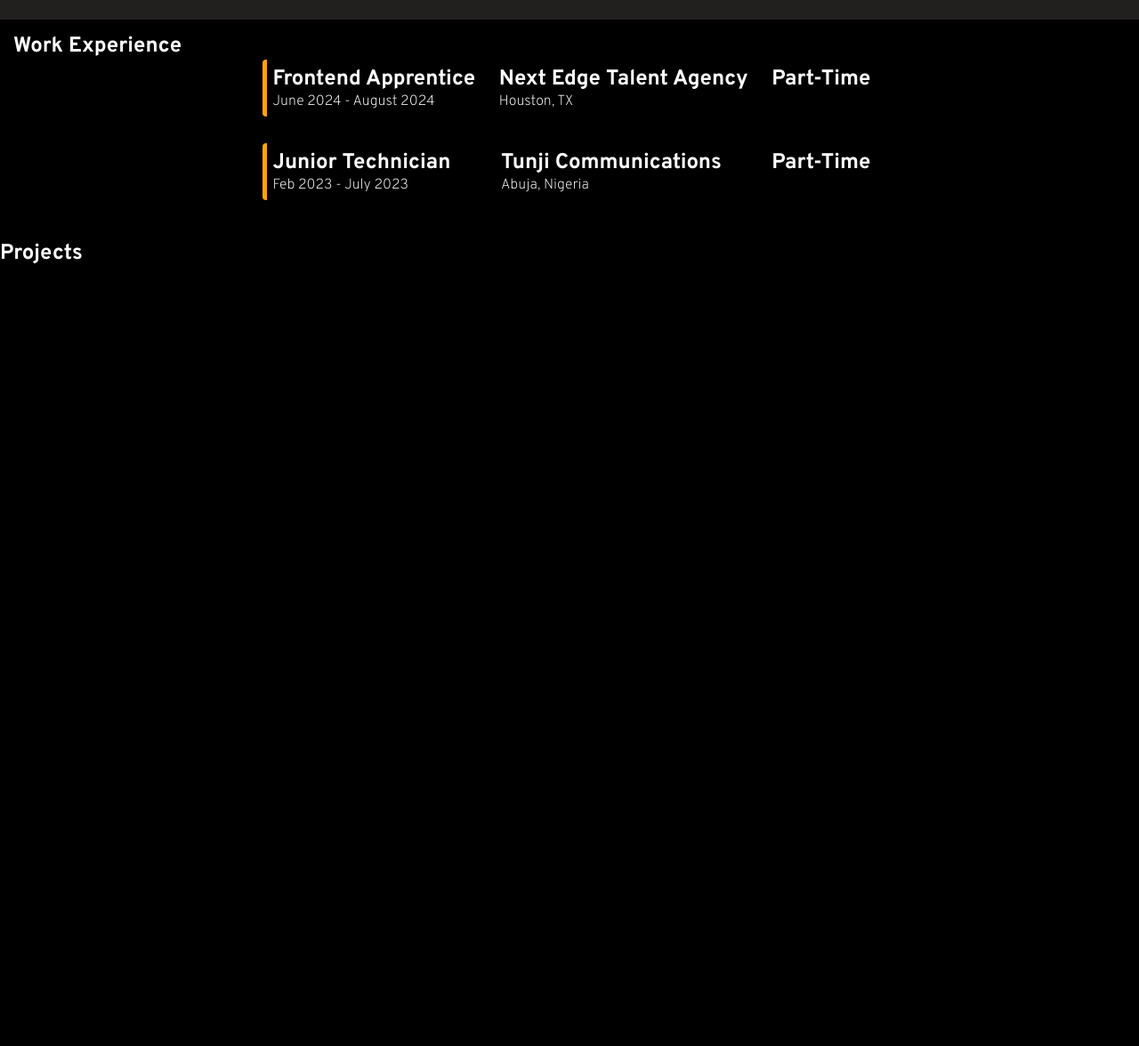
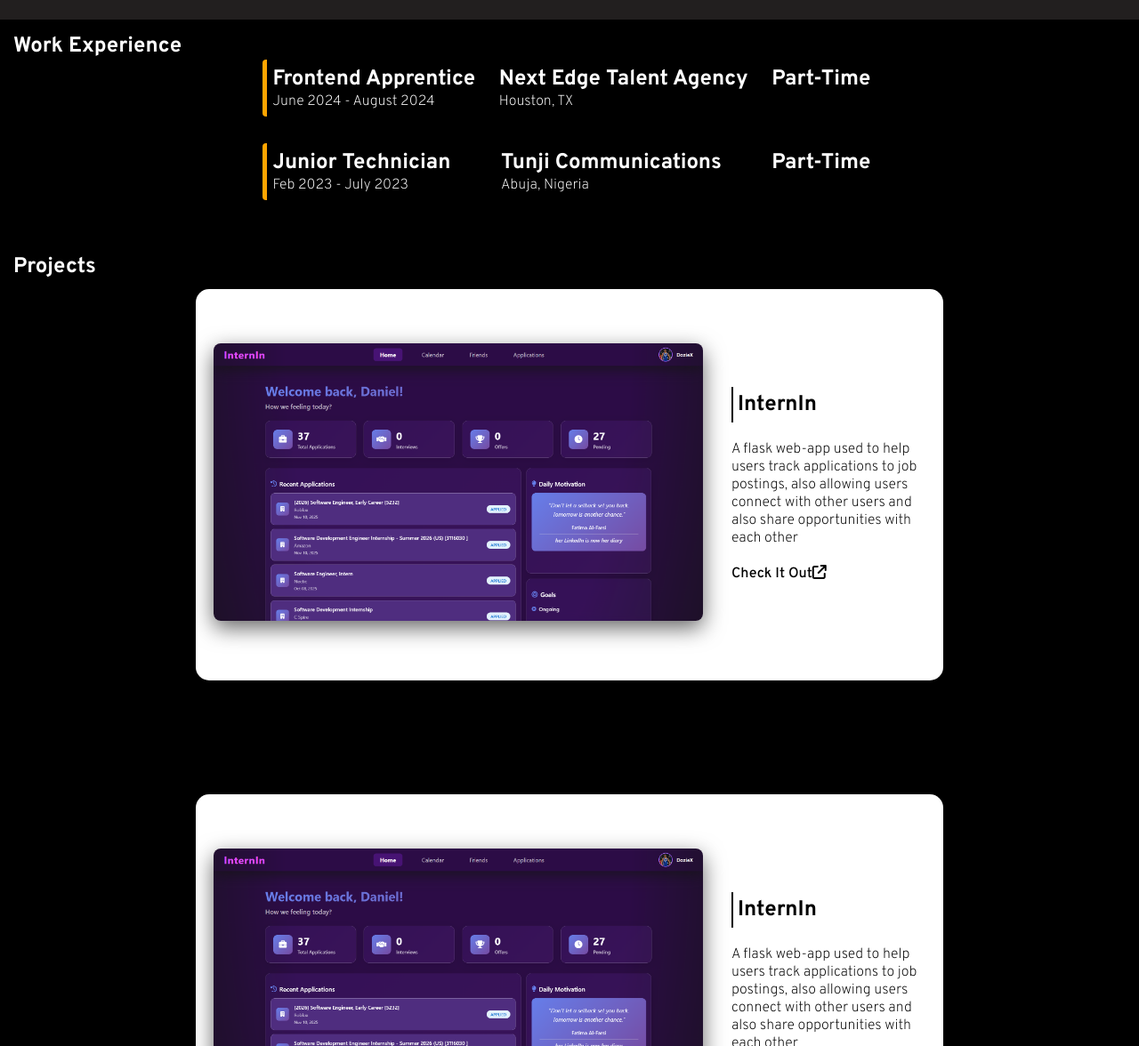
Before and after one commit to Mechamorph1903/personal-portofolio, a plain HTML site: page index.html in a window 1280 px wide. Shown: the part 1624-2800 px from the top of the page at 89% size. Before the commit the page ends 1924 px from the top, so only its background shows below. Drawn offline with Linux system fonts and the light colour scheme; a web font is replaced by a local one.

Commit message:
Html complete

```diff
--- a/index.html
+++ b/index.html
@@ -141,6 +141,34 @@
 	</section>
 	<section id="projects">
 		<h1>Projects</h1>
+		<div id="proj-container">
+			<div class="project-card">
+				<div class="screenshot">
+					<img src="internin.png" alt="">
+				</div>
+				<div class="description">
+					<h2>InternIn</h2>
+					<p>
+						A flask web-app used to help users track applications to job postings,
+						also allowing users connect with other users and also share opportunities with each other
+					</p>
+					<a href="https://internin.onrender.com">Check It Out<i class="fa-solid fa-arrow-up-right-from-square"></i></a>
+				</div>
+			</div>
+			<div class="project-card">
+				<div class="screenshot">
+					<img src="internin.png" alt="">
+				</div>
+				<div class="description">
+					<h2>InternIn</h2>
+					<p>
+						A flask web-app used to help users track applications to job postings,
+						also allowing users connect with other users and also share opportunities with each other
+					</p>
+					<a href="https://internin.onrender.com">Check It Out<i class="fa-solid fa-arrow-up-right-from-square"></i></a>
+				</div>
+			</div>
+		</div>
 	</section>
 </body>
 </html>
--- a/styles.css
+++ b/styles.css
@@ -132,7 +132,7 @@ margin: 0 10em;
 }
 
 #about{
-	background-color: rgb(29, 26, 26);
+	background-color: rgb(10, 10, 10);
 	padding: 15px;
 }
 
@@ -247,3 +247,64 @@ margin: 0 10em;
 .experience-card > p{
 	color: gray;
 }
+
+#projects{
+	padding: 15px;
+}
+
+#proj-container{
+	display: flex;
+	justify-content: center;
+	align-items: center;
+	flex-direction: column;
+	padding: 10px;
+	gap: 8em;
+
+}
+
+.project-card{
+	display: flex;
+	width: 50em;
+	height: 25em;
+	padding: 20px;
+	background-color: white;
+	color: black;
+	align-items: center;
+	justify-content: space-between;
+	border-radius: 15px;
+}
+
+.screenshot > img{
+	width: 550px;
+	height: auto;
+	border-radius: 8px;
+	    box-shadow: 0 8px 24px rgba(0,0,0,0.6);
+
+}
+
+.description > a {
+	text-decoration: none;
+	color: black;
+	font-weight: 500;
+	transition: all 0.4s ease-in-out;
+}
+
+.description > a:hover{
+	font-size: large;
+	text-decoration: underline;
+
+}
+
+.description > h2{
+	border-left: 2px solid black;
+	padding: 5px;
+	margin-bottom: 20px;
+}
+
+.description > p{
+	margin-bottom: 20px;
+}
+
+.description{
+	margin-left: 2em;
+}
```
Also changed, not shown: random.html (added, +108 -0 lines), style.css (added, +9 -0 lines), internin.png (added).
